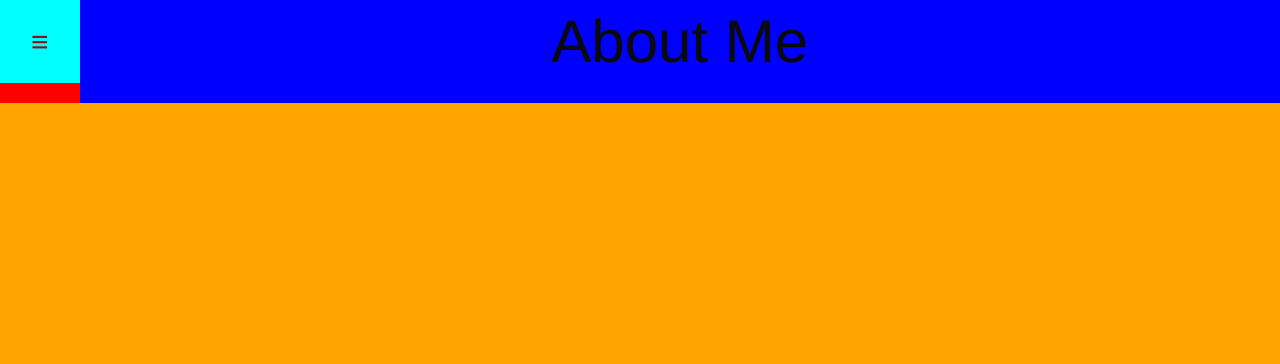
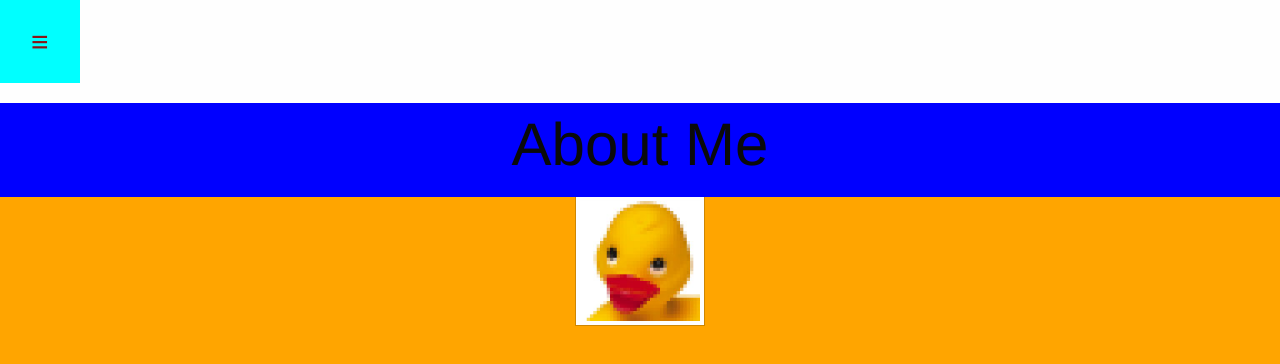
Before and after one commit to adrian-rmrz/adrian-rmrz.github.io, a plain HTML site: page index.html in a window 1280 px wide. Drawn offline with Linux system fonts and the light colour scheme.

Commit message:
Fix header and add photo to index

```diff
--- a/index.html
+++ b/index.html
@@ -26,15 +26,21 @@
         <!-- Your page content lives here -->
         <div class="off-canvas-content" data-off-canvas-content>
             <!-- main content within a `grid-container` -->
-            <div class="grid-x" style="background-color: red;">
-                <button type="button" class="clear button large" data-toggle="offCanvas" style="background-color: aqua;">&Congruent;</button>
-                <div class="cell large-auto text-center" style="background-color: blue;"><h1>About Me</h1></div>
-
-                <div class="grid-y large-12" style="height:100vh; background-color: orange;">
-                    <div class="grid-x text-center" style="background-color: yellow;">
+            <button type="button" class="clear button large" data-toggle="offCanvas" style="background-color: aqua;">&Congruent;</button>
+            <div class="grid-y large-grid-frame" style="background-color: orange;">
+                <div class="grid-x large-cell-block" style="background-color: red;">
+                    <div class="cell large-auto small-12 header" style="background-color: blue;">
+                        <h1 class="text-center">About Me</h1>
                     </div>
                 </div>
+                <div class="grid-x large-cell-block align-center">
+                    <img class="thumbnail" src="./assets/low_res.jpg" style="width: 10vw; height: 10vw">
+                </div>
+                <div class="grid-x large-cell-block">
+
+                </div>
             </div>
+
         </div>
     </div>
 
```
Also changed, not shown: assets/low_res.jpg (added), assets/sample.jpg (added).
